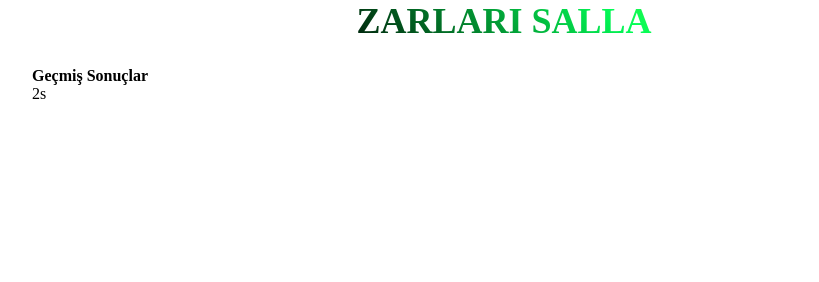
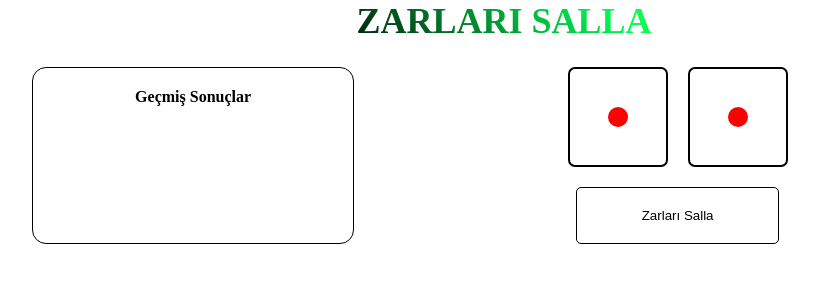
Before and after one commit to onuresin/pratik-Zar-At, a plain HTML site: page index.html in a window 1280 px wide. Shown: the whole page, without its empty margins (136-955 px from the left). Drawn offline with Linux system fonts and the light colour scheme.

Commit message:
zarların ve dot pozisyonları oturduldu. Proje %90 tamamlandı

```diff
--- a/assets/css/dice.css
+++ b/assets/css/dice.css
@@ -33,3 +33,57 @@
     gap: 25px;
     padding: 25px 40px;
 }
+.dice-history {
+    width: 35%;
+    display: flex;
+    flex-direction: column;
+    gap: 20px;
+    padding: 20px 15px;
+    border: 1px solid black;
+    border-radius: 14px;
+    align-items: center;
+}
+.dice-history ul li {
+    list-style: none;
+}
+.dice-section {
+    width: 65%;
+    display: flex;
+    flex-direction: column;
+    align-items: center;
+    gap: 20px;
+}
+.dices {
+    display: flex;
+    align-items: center;
+    width: 100%;
+    gap: 20px;
+    justify-content: center;
+}
+.dice {
+    width: 100px;
+    height: 100px;
+    display: flex;
+    align-items: center;
+    border: 2px solid black;
+    position: relative;
+    border-radius: 7px;
+}
+.dot {
+    width: 20px;
+    height: 20px;
+    background-color: black;
+    border-radius: 50%;
+    position: absolute;
+}
+button {
+    width: 34%;
+    padding: 20px 25px;
+    background-color: transparent;
+    border: 1px solid black;
+    border-radius: 5px;
+
+}
+.red-dot {
+    background-color: red !important;
+}
--- a/assets/js/dice.js
+++ b/assets/js/dice.js
@@ -0,0 +1,55 @@
+function getRandomNumber() {
+    return Math.floor(Math.random() * 6) + 1;
+}
+
+function createDiceFace(diceElement, number) {
+    diceElement.innerHTML = '';
+
+    const dotPositions = [
+        [],
+        [[40, 40]],
+        [[10, 10], [70, 70]],
+        [[10, 10], [40, 40], [70, 70]],
+        [[10, 10], [70, 10], [10, 70], [70, 70]],
+        [[10, 10], [70, 10], [40, 40], [10, 70], [70, 70]],
+        [[10, 10], [70, 10], [10, 40], [70, 40], [10, 70], [70, 70]]
+    ];
+
+    dotPositions[number].forEach(pos => {
+        const dot = document.createElement('div');
+        dot.classList.add('dot');
+        dot.style.left = pos[0] + '%';
+        dot.style.top = pos[1] + '%';
+
+        // Eğer zar 1 geldiyse kırmızı yap
+        if (number === 1) {
+            dot.classList.add('red-dot');
+        }
+
+        diceElement.appendChild(dot); // Hatalı olan kısım düzeltilerek 'appendChild' kullanıldı.
+    });
+}
+
+function rollDice() {
+    let dice1, dice2;
+    let interval = setInterval(() => {
+        dice1 = getRandomNumber();
+        dice2 = getRandomNumber();
+        createDiceFace(document.getElementById('dice1'), dice1);
+        createDiceFace(document.getElementById('dice2'), dice2);
+    }, 100);
+
+    setTimeout(() => {
+        clearInterval(interval);
+        const historyList = document.getElementById('historyList');
+        const listItem = document.createElement('li');
+        listItem.textContent = `🎲 ${dice1} - ${dice2}`;
+        historyList.prepend(listItem);
+    }, 2000);
+}
+
+// Sayfa yüklendiğinde zarları başlangıçta 1 yap
+document.addEventListener("DOMContentLoaded", () => {
+    createDiceFace(document.getElementById('dice1'), 1);
+    createDiceFace(document.getElementById('dice2'), 1);
+});
--- a/index.html
+++ b/index.html
@@ -4,7 +4,7 @@
     <meta charset="UTF-8">
     <meta name="viewport" content="width=device-width, initial-scale=1.0">
     <link rel="stylesheet" href="assets/css/dice.css">
-    <script src="assets/js/dice.js"></script>
+    <script src="assets/js/dice.js" defer></script>
     <title>Roll the Dice</title>
 </head>
 <body>
@@ -13,11 +13,14 @@
         <div class="dice-inner">
             <div class="dice-history">
                 <h4>Geçmiş Sonuçlar</h4>
-                <ul id="historyList">2s</ul>
+                <ul id="historyList"></ul>
             </div>
             <div class="dice-section">
-                <div id="dice-1" class="dice"></div>
-                <div id="dice-2" class="dice"></div>
+                <div class="dices">
+                    <div id="dice1" class="dice"></div>
+                    <div id="dice2" class="dice"></div>
+                </div>
+                <button onclick="rollDice()">Zarları Salla</button>
             </div>
         </div>
     </div>
```
